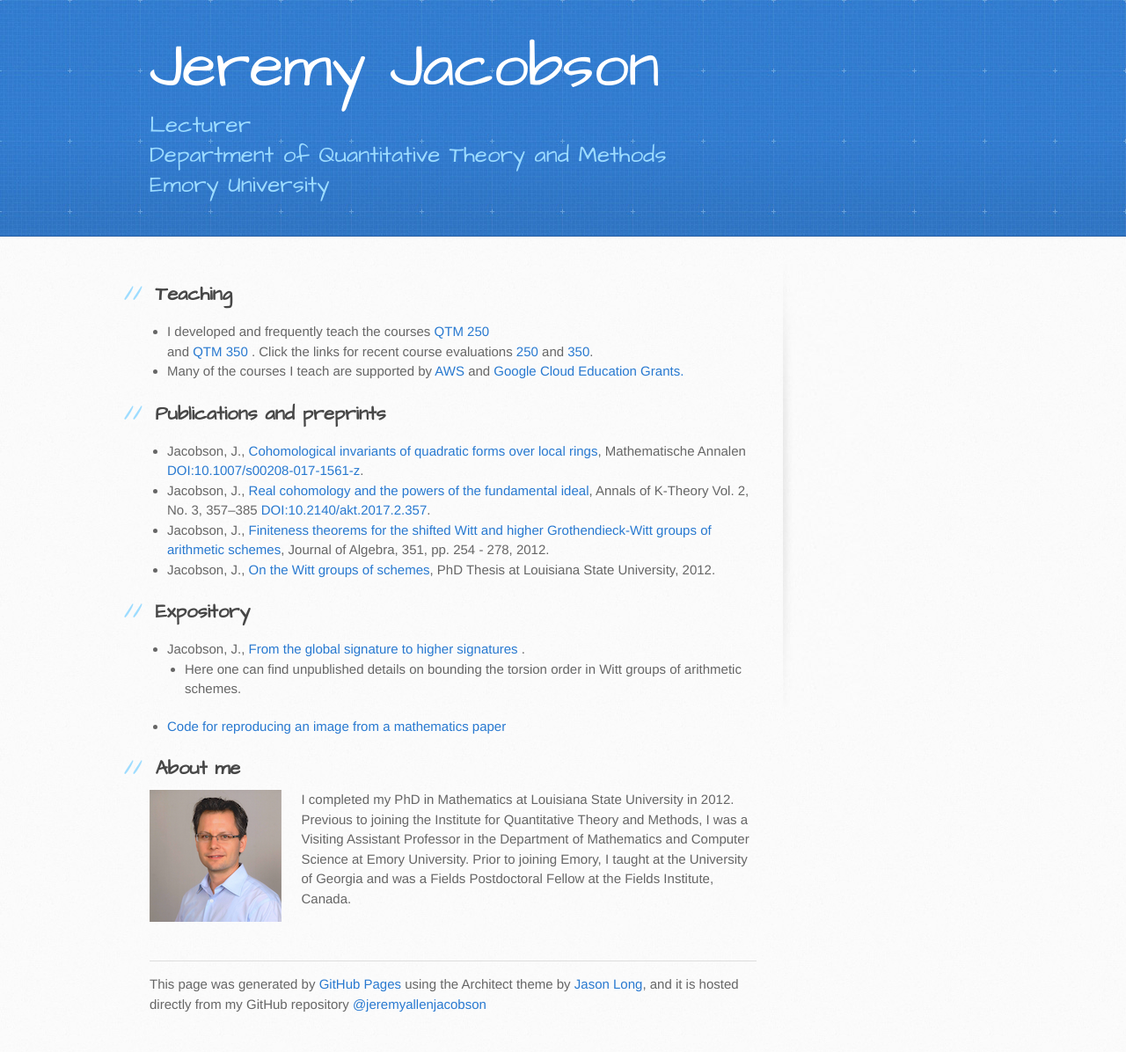
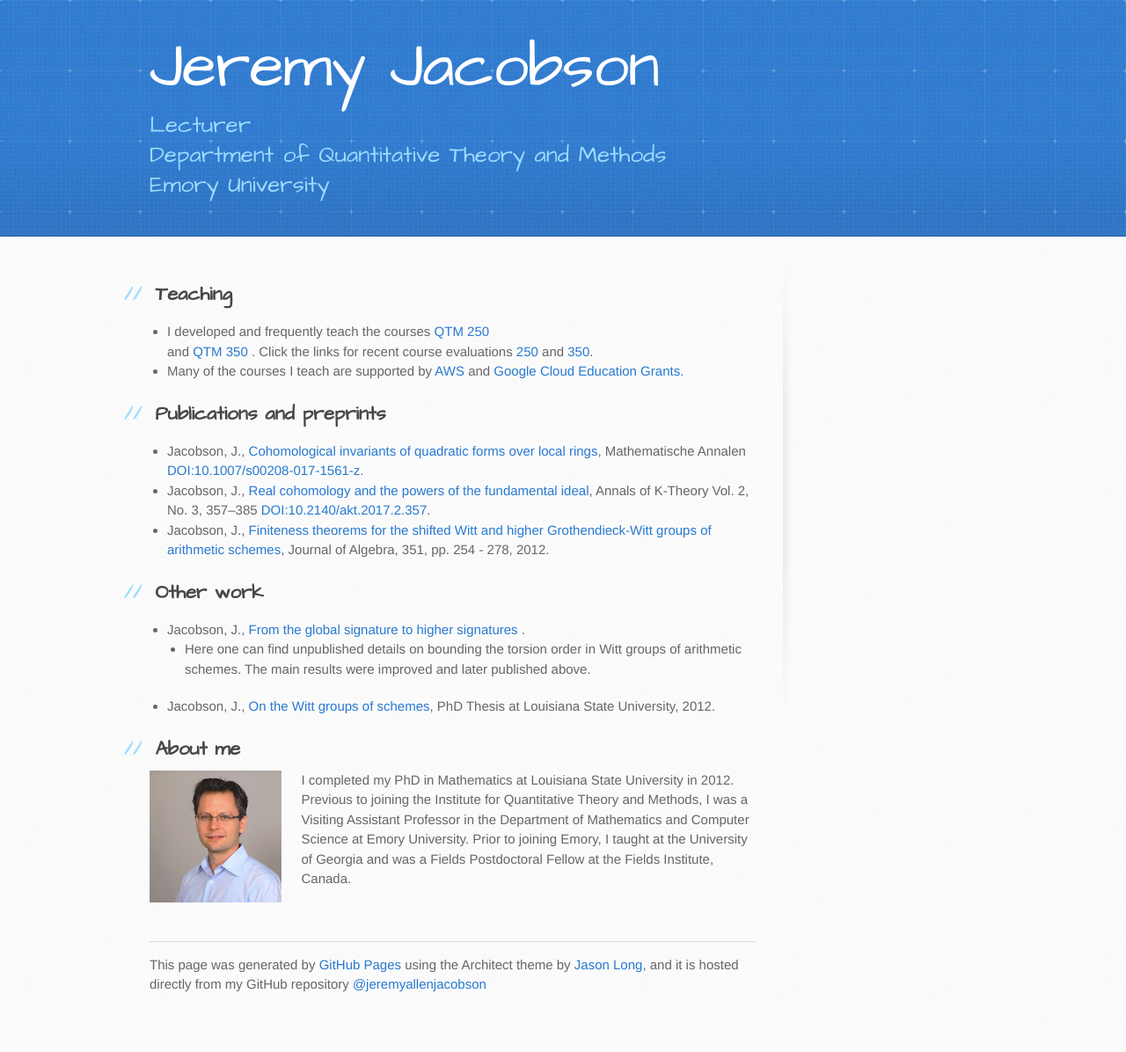
Before and after one commit to jeremyallenjacobson/jeremyallenjacobson.github.io, a Jekyll site: the page index.html, which Jekyll copies as it is, in a window 1280 px wide. Shown: the whole page at 88% size. Built offline with Jekyll 4.4.1, drawn with Linux system fonts in a browser that asks for light colours; after the commit the page ends 1173 px from its top, so only the background shows below that.

Commit message:
Update index.html

```diff
--- a/index.html
+++ b/index.html
@@ -41,25 +41,24 @@
 
 
 <h2>
-<a id="publications-and-preprints" class="anchor" href="#publications-and-preprints" aria-hidden="true"><span aria-hidden="true" class="octicon octicon-link"></span></a>Publications and preprints</h3>
+<a id="publications" class="anchor" href="#publications-and-preprints" aria-hidden="true"><span aria-hidden="true" class="octicon octicon-link"></span></a>Publications and preprints</h3>
 
 <ul>
 
 <li>Jacobson, J., <a href="./CohomologicalInvariants.pdf">Cohomological invariants of quadratic forms over local rings</a>, Mathematische Annalen <a href="https://link.springer.com/article/10.1007%2Fs00208-017-1561-z">DOI:10.1007/s00208-017-1561-z</a>.</li>
 <li>Jacobson, J., <a href="./RealCohomologyAndPowersOfFundamentalIdeal.pdf">Real cohomology and the powers of the fundamental ideal</a>, Annals of K-Theory Vol. 2, No. 3, 357–385 <a href="http://msp.org/akt/2017/2-3/p01.xhtml">DOI:10.2140/akt.2017.2.357</a>.</li>
 <li>Jacobson, J., <a href="./Finitenesstheorems.pdf">Finiteness theorems for the shifted Witt and higher Grothendieck-Witt groups of arithmetic schemes</a>, Journal of Algebra, 351, pp. 254 - 278, 2012.</li>
-<li>Jacobson, J., <a href="./Thesis.pdf">On the Witt groups of schemes</a>, PhD Thesis at Louisiana State University, 2012.</li>
 </ul>
 
 <h2>
-<a id="expository" class="anchor" href="#expository" aria-hidden="true"><span aria-hidden="true" class="octicon octicon-link"></span></a>Expository</h3>
+<a id="notes" class="anchor" href="#notes" aria-hidden="true"><span aria-hidden="true" class="octicon octicon-link"></span></a>Other work</h3>
 
 <ul>
 <li>Jacobson, J., <a href="./GlobalSignature.pdf">From the global signature to higher signatures</a> .</li>
   <ul>
-    <li>Here one can find unpublished details on bounding the torsion order in Witt groups of arithmetic schemes.</li>
+    <li>Here one can find unpublished details on bounding the torsion order in Witt groups of arithmetic schemes. The main results were improved and later published above.</li>
   </ul>
-<li> <a href="https://jeremyallenjacobson.github.io/ZerosReproduction/">Code for reproducing an image from a mathematics paper</a></li>
+<li>Jacobson, J., <a href="./Thesis.pdf">On the Witt groups of schemes</a>, PhD Thesis at Louisiana State University, 2012.</li>
 </ul>
 <h2>
 <a id="about-me" class="anchor" href="#about-me" aria-hidden="true"><span aria-hidden="true" class="octicon octicon-link"></span></a>About me</h2>
```
